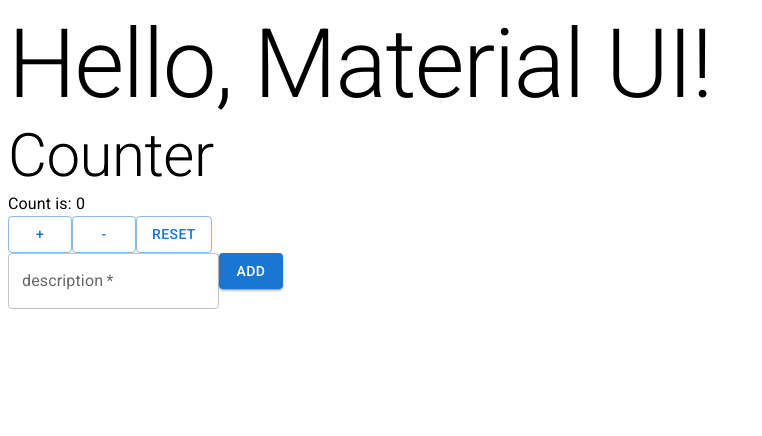
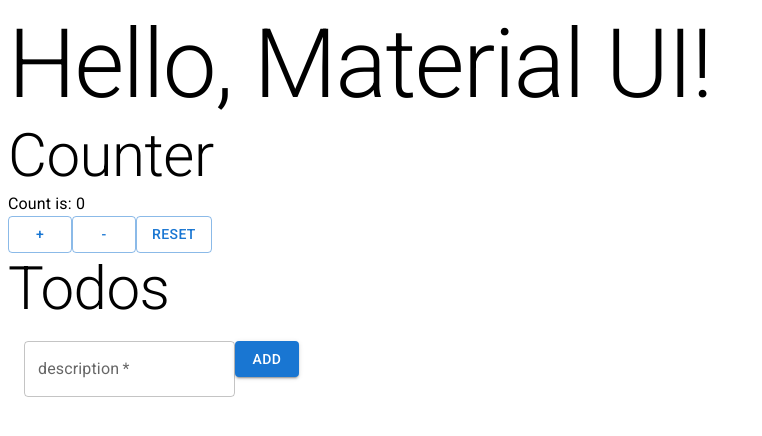
Before and after one commit to H1rono/mui-sandbox, a React (Create React App) app: page / in a window 1280 px wide. Shown: the top 436 px of the page, without its empty margins (0-762 px from the left). Built offline with nearby package versions, Linux system fonts and the light colour scheme.

Commit message:
⚡️ Update Todos but stell in bug

```diff
--- a/src/Todos.tsx
+++ b/src/Todos.tsx
@@ -1,6 +1,13 @@
 import React from "react";
 import { useState } from "react";
-import { Box, Button, List, ListItemText, TextField } from "@mui/material";
+import {
+    Box,
+    Button,
+    List,
+    ListItemText,
+    TextField,
+    Typography,
+} from "@mui/material";
 
 export type TodoProps = {
     description: string;
@@ -34,18 +41,29 @@ export type AddTodoProps = {
 
 export const AddTodoForm = ({ addTodo }: AddTodoProps) => {
     const [todoState, setTodo] = useState({ description: "" });
+    const updateTodo = (
+        e: React.ChangeEvent<HTMLInputElement | HTMLTextAreaElement>
+    ) => {
+        setTodo({ description: e.target.value });
+    };
+    const callback = () => {
+        addTodo(todoState);
+        setTodo({ description: "" });
+    };
     return (
-        <Box>
+        <Box
+            sx={{
+                margin: 2,
+            }}
+        >
             <TextField
                 type="text"
                 label="description"
+                variant="outlined"
                 required
-                onChange={(e) => {
-                    console.log(e.target.value);
-                    setTodo({ description: e.target.value || "" });
-                }}
+                onChange={updateTodo}
             />
-            <Button variant="contained" onClick={() => addTodo(todoState)}>
+            <Button variant="contained" onClick={callback}>
                 Add
             </Button>
         </Box>
@@ -54,18 +72,15 @@ export const AddTodoForm = ({ addTodo }: AddTodoProps) => {
 
 export const Todos = () => {
     const [todos, setModel] = useState<TodoListProps>({ models: [] });
+    const addTodo = (todo: AddTodoState) => {
+        setModel({
+            models: [...todos.models, { description: todo.description }],
+        });
+    };
     return (
         <Box>
-            <AddTodoForm
-                addTodo={(todo) =>
-                    setModel({
-                        models: [
-                            ...todos.models,
-                            { description: todo.description },
-                        ],
-                    })
-                }
-            />
+            <Typography variant="h2">Todos</Typography>
+            <AddTodoForm addTodo={addTodo} />
             <TodoList models={todos.models} />
         </Box>
     );
```
